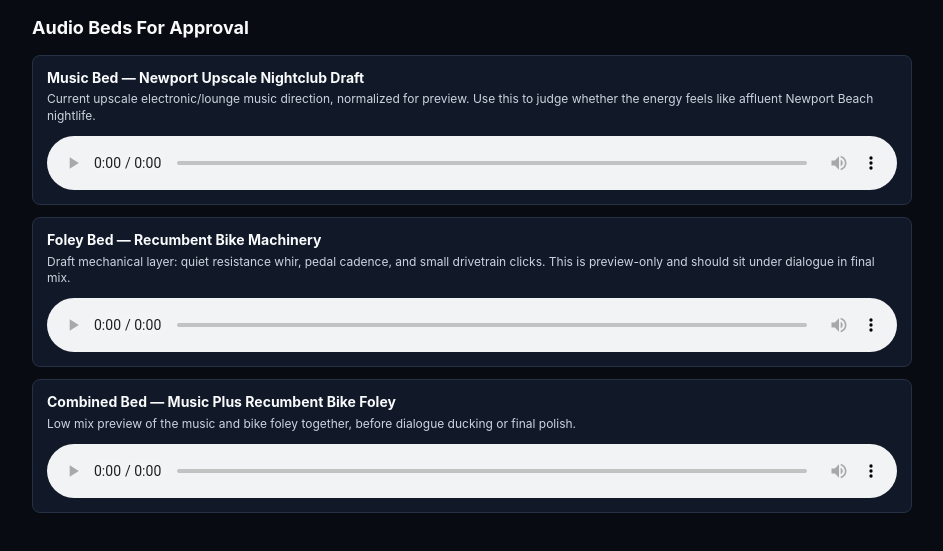
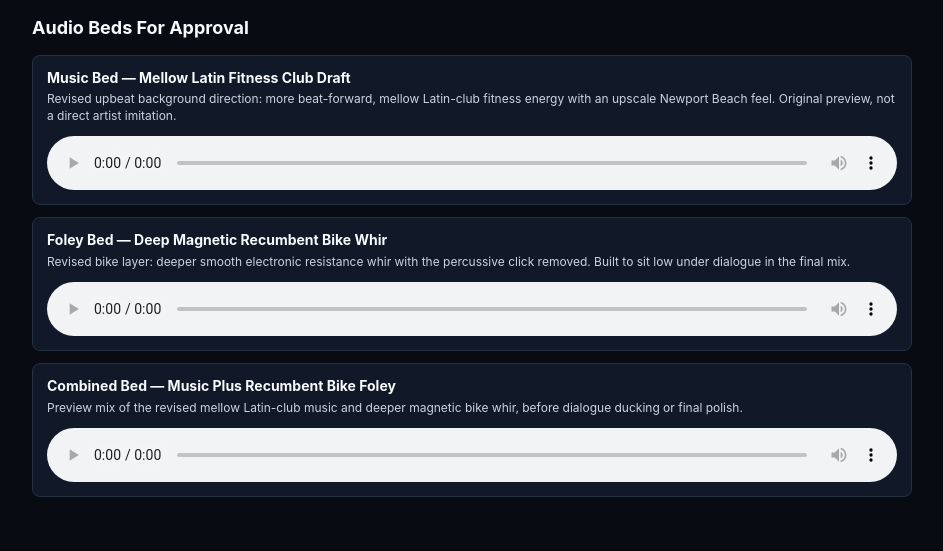
Before and after one commit to jacobjharman-create/pds-flows-workbench, a website: page index.html in a window 1280 px wide. Shown: the part 8011-8562 px from the top of the page, without its empty margins (168-1111 px from the left). Drawn offline with Linux system fonts and the light colour scheme.

Commit message:
Revise PDS Flows audio bed previews

```diff
--- a/index.html
+++ b/index.html
@@ -70,16 +70,16 @@
 
 <section class="audio-bed">
   <div>
-    <strong>Music Bed — Newport Upscale Nightclub Draft</strong>
-    <p>Current upscale electronic/lounge music direction, normalized for preview. Use this to judge whether the energy feels like affluent Newport Beach nightlife.</p>
+    <strong>Music Bed — Mellow Latin Fitness Club Draft</strong>
+    <p>Revised upbeat background direction: more beat-forward, mellow Latin-club fitness energy with an upscale Newport Beach feel. Original preview, not a direct artist imitation.</p>
   </div>
   <audio controls preload="metadata" src="newport-upscale-nightclub-bed-preview-0-audio.mp3"></audio>
 </section>
 
 <section class="audio-bed">
   <div>
-    <strong>Foley Bed — Recumbent Bike Machinery</strong>
-    <p>Draft mechanical layer: quiet resistance whir, pedal cadence, and small drivetrain clicks. This is preview-only and should sit under dialogue in final mix.</p>
+    <strong>Foley Bed — Deep Magnetic Recumbent Bike Whir</strong>
+    <p>Revised bike layer: deeper smooth electronic resistance whir with the percussive click removed. Built to sit low under dialogue in the final mix.</p>
   </div>
   <audio controls preload="metadata" src="recumbent-bike-machinery-bed-preview-0-audio.mp3"></audio>
 </section>
@@ -87,7 +87,7 @@
 <section class="audio-bed">
   <div>
     <strong>Combined Bed — Music Plus Recumbent Bike Foley</strong>
-    <p>Low mix preview of the music and bike foley together, before dialogue ducking or final polish.</p>
+    <p>Preview mix of the revised mellow Latin-club music and deeper magnetic bike whir, before dialogue ducking or final polish.</p>
   </div>
   <audio controls preload="metadata" src="music-plus-recumbent-bike-bed-preview-0-audio.mp3"></audio>
 </section>
```
Also changed, not shown: audio-beds.json (+5 -5 lines), 3 other files.
